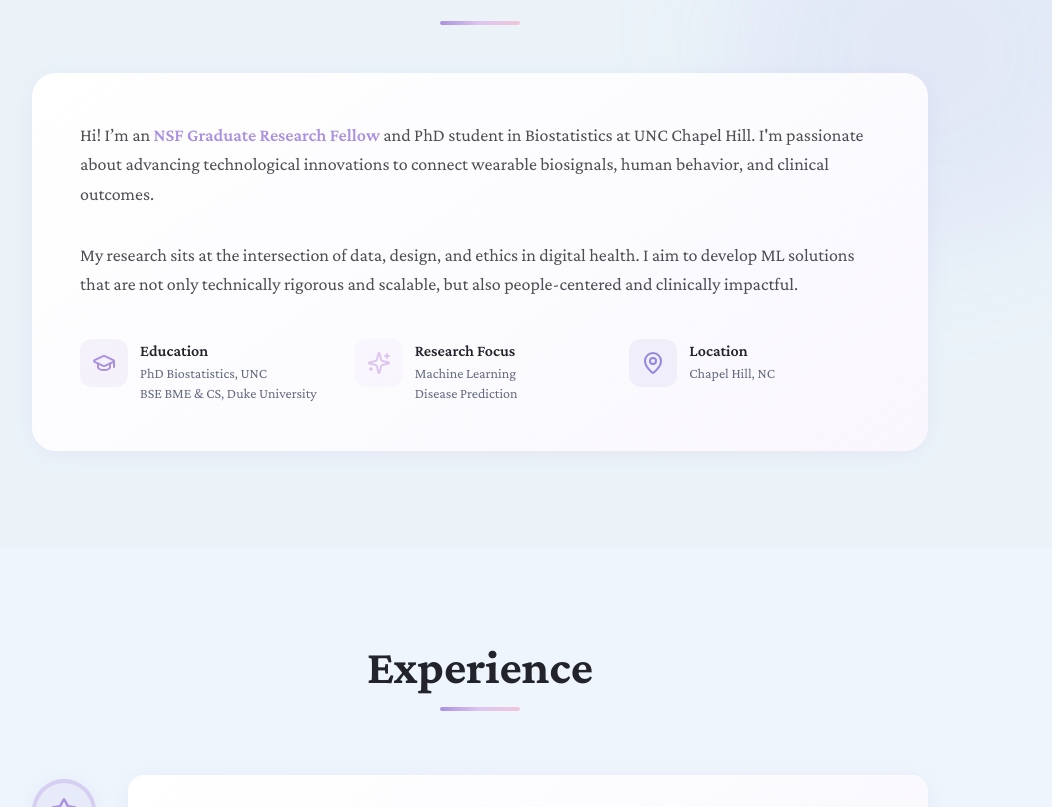
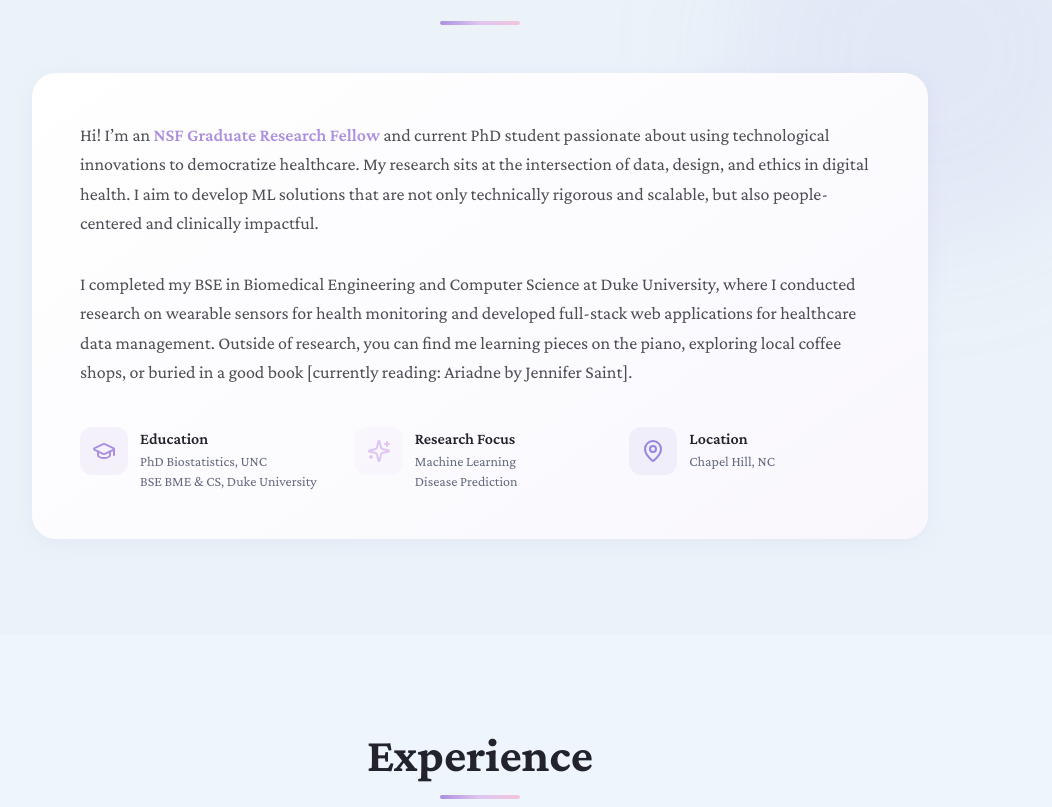
Before and after one commit to sarahhjiang/sarahhjiang.github.io, a React (Vite) app: page / in a window 1280 px wide. Shown: the part 951-1758 px from the top of the page, without its empty margins (160-1212 px from the left). Built offline with nearby package versions, Linux system fonts and the light colour scheme; the HTML template or start-up script is replaced by a standard one.

Commit message:
more about me

```diff
--- a/src/components/About.tsx
+++ b/src/components/About.tsx
@@ -18,14 +18,18 @@ const About = () => {
           <div className="gradient-card rounded-3xl p-8 md:p-12 shadow-soft">
             <p className="text-lg text-foreground/80 leading-relaxed mb-8">
               Hi! I’m an <span className="font-semibold text-primary">NSF Graduate Research Fellow </span>
-              and PhD student in Biostatistics at UNC Chapel Hill. I'm passionate about advancing
-              technological innovations to connect wearable biosignals, human behavior, and clinical outcomes.
+              and current PhD student passionate about using technological innovations to democratize healthcare.
+              My research sits at the intersection of data, design, and ethics in digital health.
+              I aim to develop ML solutions that are not only technically rigorous and scalable,
+              but also people-centered and clinically impactful.
             </p>
 
             <p className="text-lg text-foreground/80 leading-relaxed mb-8">
-              My research sits at the intersection of data, design, and ethics in digital health.
-              I aim to develop ML solutions that are not only technically rigorous and scalable,
-              but also people-centered and clinically impactful.
+              I completed my BSE in Biomedical Engineering and Computer Science at Duke University,
+              where I conducted research on wearable sensors for health monitoring and developed
+              full-stack web applications for healthcare data management. Outside of research,
+              you can find me learning pieces on the piano, exploring local coffee shops, or
+              buried in a good book [currently reading: Ariadne by Jennifer Saint].
             </p>
 
             <div className="grid md:grid-cols-3 gap-6 mt-10">
```
